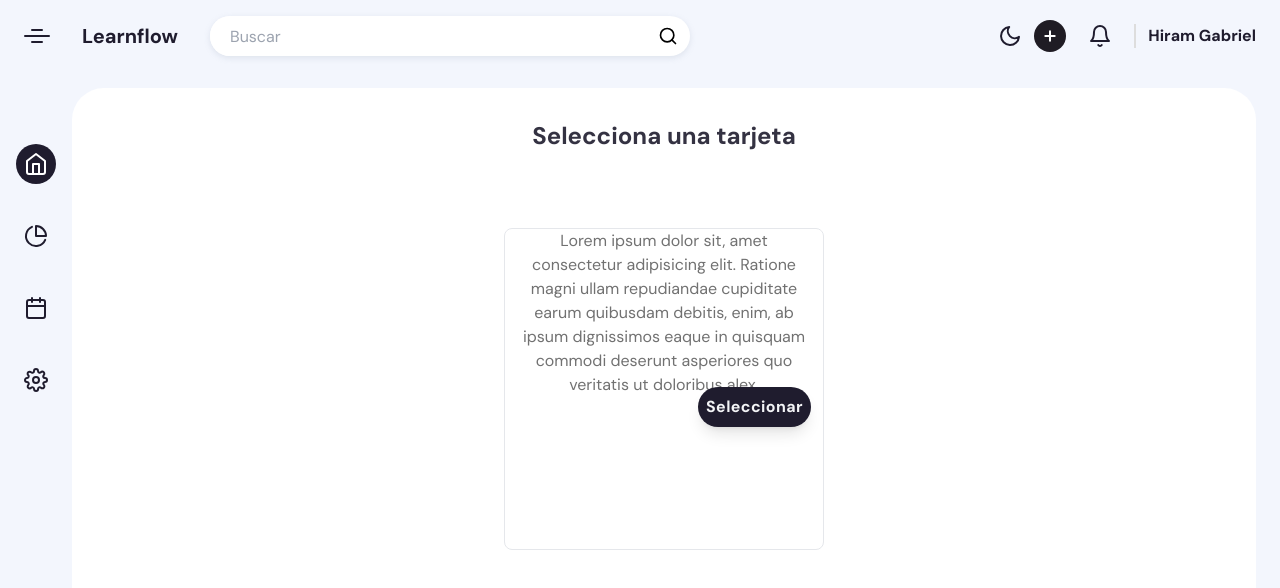
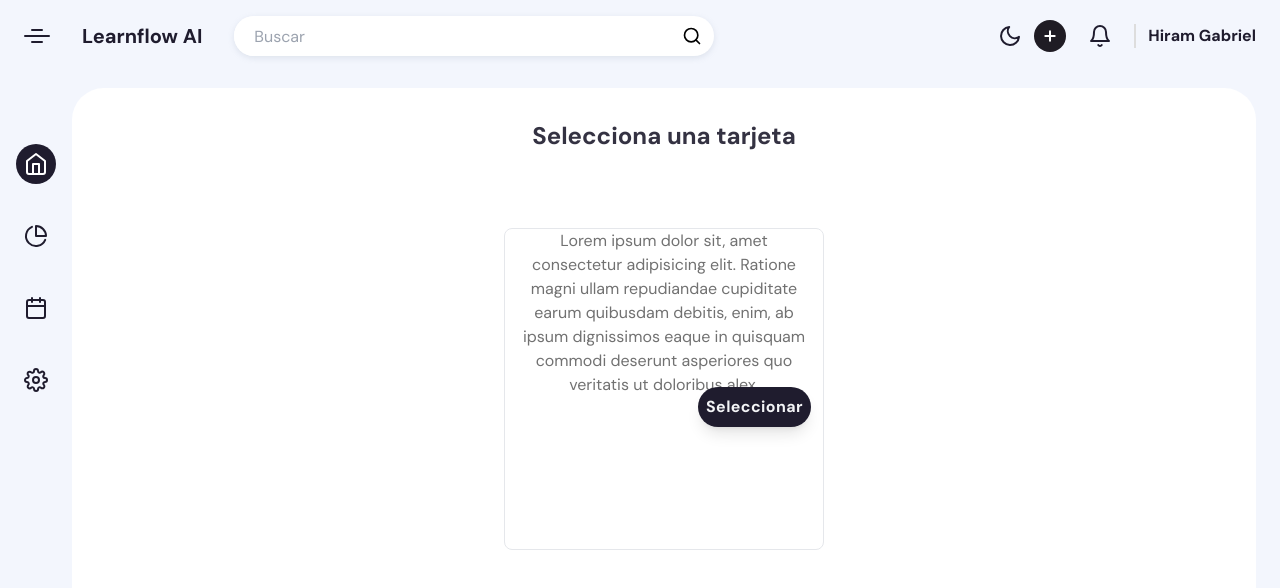
Before and after one commit to hiramgabriel1/learnflow, a SvelteKit app: page /estudiar/flashcards in a window 1280 px wide. Shown: the top 588 px of the page. Built offline with nearby package versions, Linux system fonts and the light colour scheme.

Commit message:
merge changes with main

```diff
--- a/src/app.html
+++ b/src/app.html
@@ -4,7 +4,7 @@
     <meta charset="utf-8" />
     <link rel="icon" href="%sveltekit.assets%/favicon.png" />
     <meta name="viewport" content="width=device-width, initial-scale=1" />
-    <title>LearnFlow</title>
+    <title>LearnFlowAI</title>
     %sveltekit.head%
   </head>
   <body data-sveltekit-preload-data="hover">
--- a/src/routes/asistente/+page.svelte
+++ b/src/routes/asistente/+page.svelte
@@ -105,7 +105,7 @@
   <div class="app-header">
     <div class="app-header-left">
       <span class="app-icon"></span>
-      <p class="app-name">Learnflow</p>
+      <p class="app-name">Learnflow AI</p>
       <div class="search-wrapper">
         <!-- ? search input -->
         <input
--- a/src/routes/auth/login/+page.svelte
+++ b/src/routes/auth/login/+page.svelte
@@ -1,6 +1,6 @@
 <script>
   import "../../../app.css";
-  import video from "$lib/public/assets/video.mp4";
+  // import video from "$lib/public/assets/video.mp4";
   import google from "$lib/public/assets/google.svg";
   import poster from "$lib/public/assets/bg.jpg";
 
@@ -30,7 +30,7 @@
 <div class="2xl:container h-screen m-auto">
   <div hidden class="fixed inset-0 w-7/12 lg:block">
     <!-- svelte-ignore a11y-media-has-caption -->
-    <video class="w-full h-full object-cover" loop autoplay src={video} {poster}
+    <video class="w-full h-full object-cover" loop autoplay {poster}
     ></video>
   </div>
 
--- a/src/routes/auth/register/+page.svelte
+++ b/src/routes/auth/register/+page.svelte
@@ -1,6 +1,6 @@
 <script>
   import "../../../app.css";
-  import video from "$lib/public/assets/video.mp4";
+  // import video from "$lib/public/assets/video.mp4";
   import google from "$lib/public/assets/google.svg";
   import poster from "$lib/public/assets/bg.jpg";
   import toast, { Toaster } from "svelte-french-toast";
@@ -82,8 +82,7 @@
 <div class="2xl:container h-screen m-auto">
   <div hidden class="fixed inset-0 w-7/12 lg:block">
     <!-- svelte-ignore a11y-media-has-caption -->
-    <video class="w-full h-full object-cover" loop autoplay src={video} {poster}
-    ></video>
+    <video class="w-full h-full object-cover" loop autoplay {poster}></video>
   </div>
   <!-- svelte-ignore a11y-unknown-role -->
   <div
@@ -184,19 +183,21 @@
         </div>
 
         <div>
-          <input
-            type="text"
-            placeholder="¿Eres estudiante?"
+          <select
             bind:value={formData.isStudent}
             required
             class="w-full py-3 px-6 ring-1 ring-gray-300 rounded-xl placeholder-gray-600 bg-transparent transition disabled:ring-gray-200 disabled:bg-gray-100 disabled:placeholder-gray-400 invalid:ring-red-400 focus:invalid:outline-none"
-          />
+          >
+            <option value="" disabled selected>¿Eres estudiante?</option>
+            <option value="true">Sí</option>
+            <option value="false">No</option>
+          </select>
         </div>
 
         <div class="flex flex-col items-end">
           <input
             type="text"
-            placeholder="¿Por que quieres usar Learnflow?"
+            placeholder="¿Por que quieres usar LearnflowAI?"
             bind:value={formData.reasonsToUseApp}
             required
             class="w-full py-3 px-6 ring-1 ring-gray-300 rounded-xl placeholder-gray-600 bg-transparent transition disabled:ring-gray-200 disabled:bg-gray-100 disabled:placeholder-gray-400 invalid:ring-red-400 focus:invalid:outline-none"
--- a/src/routes/configuracion/+page.svelte
+++ b/src/routes/configuracion/+page.svelte
@@ -38,7 +38,7 @@
   <div class="app-header">
     <div class="app-header-left">
       <span class="app-icon"></span>
-      <p class="app-name">Learnflow</p>
+      <p class="app-name">Learnflow AI</p>
       <div class="search-wrapper">
         <!-- ? search input -->
         <input
--- a/src/routes/dashboard/+page.svelte
+++ b/src/routes/dashboard/+page.svelte
@@ -17,7 +17,7 @@
   <div class="app-header">
     <div class="app-header-left">
       <span class="app-icon"></span>
-      <p class="app-name">Learnflow</p>
+      <p class="app-name">Learnflow AI</p>
       <div class="search-wrapper">
         <!-- ? search input -->
         <input
--- a/src/routes/email/forgot-password/+page.svelte
+++ b/src/routes/email/forgot-password/+page.svelte
@@ -16,7 +16,7 @@
     </h2>
 
     Ingresa a tu correo gmail y verifica que recibiste un correo de confirmación
-    de tu cuenta en LearnflowAI<br />
+    de tu cuenta en Learnflow AI<br />
     <br />
     <br />
     <label
--- a/src/routes/email/validate-email/+page.svelte
+++ b/src/routes/email/validate-email/+page.svelte
@@ -9,7 +9,7 @@
     <h2 class="mb-2 text-[42px] font-bold text-zinc-800">Verifica tu cuenta</h2>
     <p class="mb-2 text-lg text-zinc-500">
       Ingresa a tu correo gmail y verifica que recibiste un correo de
-      confirmación de tu cuenta en LearnflowAI <br>
+      confirmación de tu cuenta en Learnflow AI <br>
       <span
         class="font-medium text-indigo-500">mail@yourdomain.com</span
       >.
--- a/src/routes/estudiar/flashcards/+page.svelte
+++ b/src/routes/estudiar/flashcards/+page.svelte
@@ -144,7 +144,7 @@
   <div class="app-header">
     <div class="app-header-left">
       <span class="app-icon"></span>
-      <p class="app-name">Learnflow</p>
+      <p class="app-name">Learnflow AI</p>
       <div class="search-wrapper">
         <!-- ? search input -->
         <input
```
Also changed, not shown: src/routes/image-generator/+page.svelte (added).
